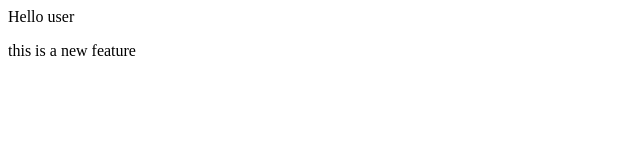
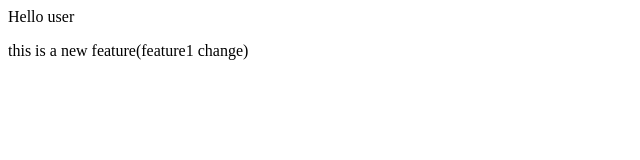
Before and after one commit to niteshreddy6690/localRepository, a plain HTML site: page index.html in a window 1280 px wide. Shown: the whole page, without its empty margins (0-640 px from the left). Drawn offline with Linux system fonts and the light colour scheme.

Commit message:
made changes in feature1

```diff
--- a/index.html
+++ b/index.html
@@ -1,2 +1,2 @@
 <p>Hello user</p>
-<p>this is a new feature</p>
+<p>this is a new feature(feature1 change)</p>
```
